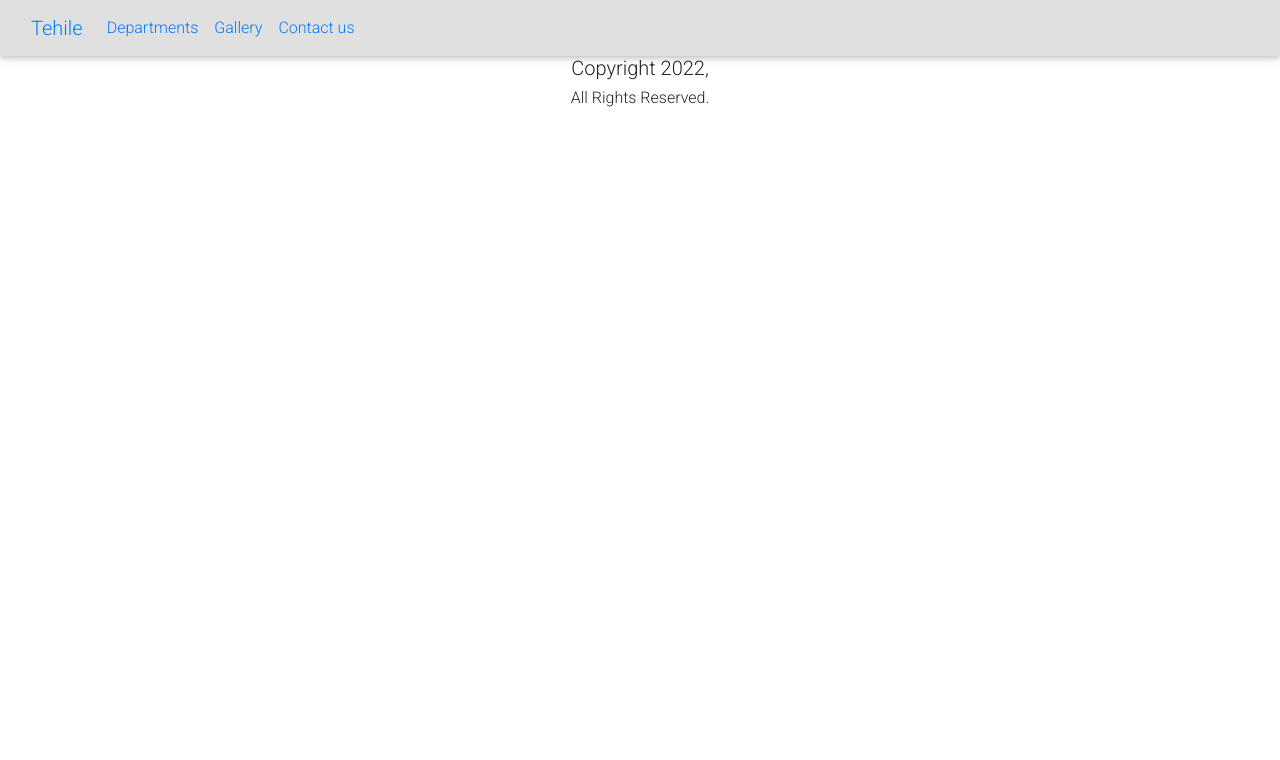
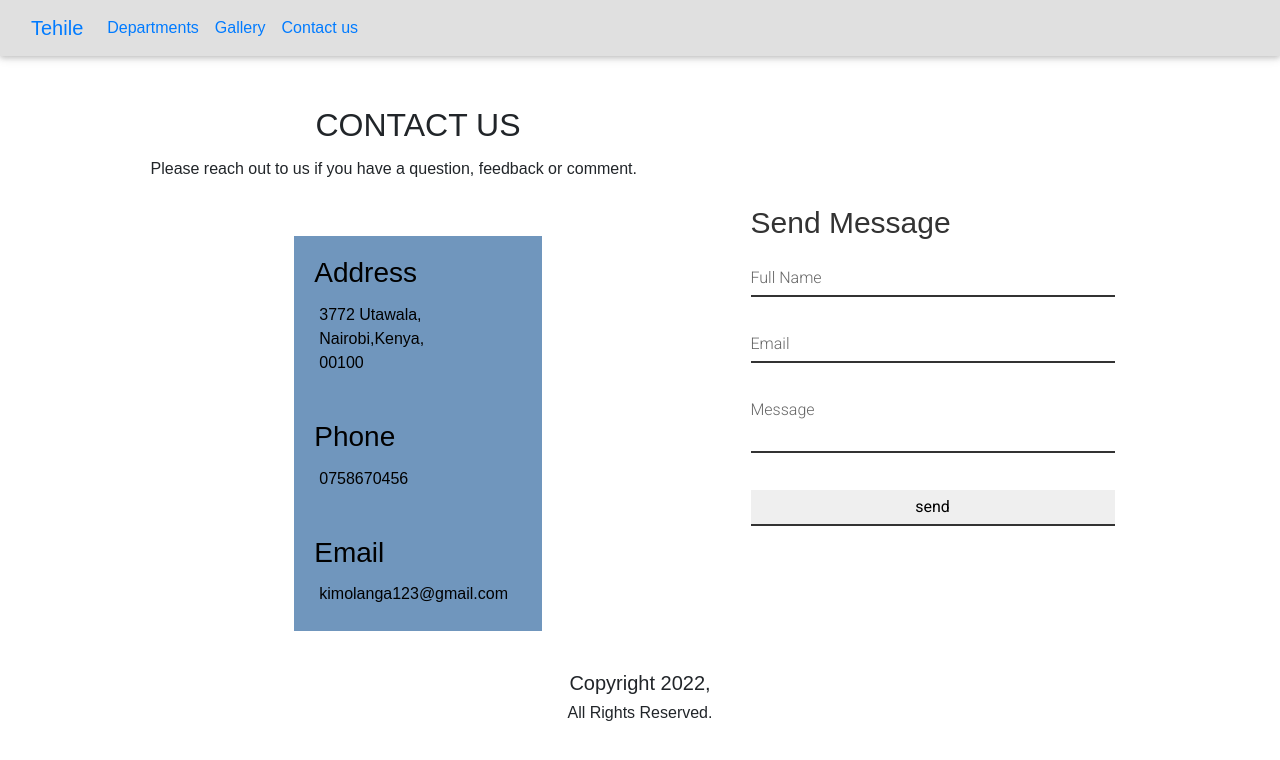
Before and after one commit to kim-olanga/Tehile, a Django app: page /contact/ in a window 1280 px wide. Shown: the top 760 px of the page. Run offline with Django 4.2, Linux system fonts and the light colour scheme; some libraries are stand-ins or nearby versions; some web fonts are replaced.

Commit message:
make use of some javascript in the contact us section

```diff
--- a/app/templates/contact.html
+++ b/app/templates/contact.html
@@ -1,6 +1,71 @@
 {% extends 'base.html'%}
+
 
 {% block content%}
 {{block.super}}
 
+<section class="container">
+  <div class="contactInfo">
+      <h2>CONTACT US</h2>
+      <p>Please reach out to us if you have a question, feedback or comment.</p>
+      <div class="container">
+          <div class="contactInfo">
+              <div class="box">
+                  <div class="text">
+                      <h3>Address</h3>
+                      <p>3772 Utawala, <br>Nairobi,Kenya, <br>00100</p>
+                  </div>
+              </div>
+              <div class="box">
+                  <div class="text">
+                      <h3>Phone</h3>
+                      <p>0758670456</p>
+                  </div>
+              </div>
+              <div class="box">
+                  <div class="text">
+                      <h3>Email</h3>
+                      <p>kimolanga123@gmail.com</p>
+                  </div>
+              </div>
+          </div>
+      </div>
+  </div>
+  <div class="contactForm">
+      <form id="submit">
+          <h2>Send Message</h2>
+          <div class="inputBox">
+              <input type="text" name="" required="required" id="name">
+              <span>Full Name</span>
+          </div>
+          <div class="inputBox">
+              <input type="text" name="" required="required" id="email">
+              <span>Email</span>
+          </div>
+          <div class="inputBox">
+              <textarea required="required" id="message"></textarea>
+              <span>Message</span>
+          </div>
+          <div class="inputBox">
+              <input type="submit" name="" value="send" id="submit">
+              <p id="output"></p>
+          </div>
+      </form>
+  </div>
+</section>
+
+<script>
+  $(function(){
+    $("#submit").submit(function(event){
+        event.preventDefault()
+        var message = `Thank you for the feedback`
+        $("#output").append(message)
+    });
+});
+   // AUTOMATIC YEAR UPDATE
+   let date = new Date().getFullYear();
+   let dateTag = document.getElementById("year");
+   dateTag.innerHTML = `Copyright © ${date}`;
+
+</script>
 {% endblock %}
--- a/static/style.css
+++ b/static/style.css
@@ -1,6 +1,166 @@
-h1, h2, h3, h4, h5, h6{
-  font-family: sans-serif 'Antonio';
+.h1,h2,h3,h4,h5,h6,a,li {
+  font-family: 'antonio', sans-serif;
 }
-p{
-  font-family: sans-serif 'Poppins';
+.p {
+  font-family: 'poppins', sans-serif;
 }
+.contact {
+  position: relative;
+  min-height: 100vh;
+  padding: 50px 100px;
+  display: flex;
+  justify-content: center;
+  align-items: center;
+  flex-direction: column;
+}
+.contact .content {
+  max-width: 800px;
+  text-align: center;
+}
+.contact .content h2 {
+  font-family: 'antonio', sans-serif;
+  font-size: 36px;
+  font-weight: 500;
+  color: white;
+}
+.contact .content p {
+  font-family: 'poppins', sans-serif;
+  font-weight: 300;
+}
+.container {
+  width: 100%;
+  display: flex;
+  justify-content: center;
+  align-items: center;
+  margin-top: 30px;
+}
+.container .contactInfo {
+  width: 50%;
+  display: flex;
+  flex-direction: column;
+  padding: 5px;
+  margin: 15px;
+  border-radius: 10px;
+}
+.container .contactInfo h2 {
+  font-family: 'antonio', sans-serif;
+  text-align: center;
+}
+.container .contactInfo p {
+  font-family: 'poppins', sans-serif;
+  margin: 5px;
+}
+.container .contactInfo .box {
+  position: relative;
+  padding: 20px 0;
+  display: flex;
+  background: #7096bd;
+}
+.container .contactInfo .box .text {
+  display: flex;
+  margin-left: 20px;
+  font-size: 16px;
+  color: black;
+  flex-direction: column;
+  font-weight: 300;
+  border-radius: 10px;
+}
+.container .contactInfo .box .text h3 {
+  font-family: 'antonio', sans-serif;
+  font-weight: 500;
+  color: black;
+}
+.contactForm {
+  width: 40%;
+  padding: 40px;
+  background: #fff;
+}
+.contactForm h2 {
+  font-family: 'antonio', sans-serif;
+  font-size: 30px;
+  color: #333;
+  font-weight: 500;
+}
+.contactForm .inputBox {
+  position: relative;
+  width: 100%;
+  margin-top: 10px;
+}
+.contactForm .inputBox input,
+.contactForm .inputBox textarea {
+  width: 100%;
+  padding: 5px 0;
+  font-size: 16px;
+  margin: 10px 0;
+  border: none;
+  border-bottom: 2px solid #333;
+  outline: none;
+  resize: none;
+}
+.contactForm .inputBox span {
+  position: absolute;
+  left: 0;
+  padding: 5px 0;
+  font-size: 16px;
+  margin: 10px 0;
+  pointer-events: none;
+  transition: 0.5s;
+  color: #666;
+}
+.contactForm .inputBox input:focus ~ span,
+.contactForm .inputBox input:valid ~ span,
+.contactForm .inputBox textarea:focus ~ span,
+.contactForm .inputBox textarea:valid ~ span{
+  color: #e91e63;
+  font-size: 12px;
+  transform: translateY(-20px);
+}
+.contact .inputBox input[type="submit"] {
+  width: 100px;
+  background: #333;
+  color: #fff;
+  border: none;
+  cursor: pointer;
+  padding: 10px;
+  font-size: 18px;
+}
+@media (max-width: 991px) {
+  .contact {
+      padding: 50px;
+  }
+  .container {
+      flex-direction: column;
+  }
+  .container .contactInfo {
+      margin-bottom: 40px;
+  }
+  .container .contactInfo,
+  .contactForm {
+      width: 100%;
+  }
+}
+/* FOOTER STYLING */
+footer{
+  background-color: #b5d9ff;
+  text-align: left;
+  color: #000000;
+}
+footer li{
+  list-style: none;
+}
+footer a{
+  text-decoration: none;
+  color: #000000;
+}
+footer .btn{
+  margin-top: 1%;
+  background-color: #2364AA;
+  padding: 2%;
+  font-family: 'Poppins', sans-serif;;
+}
+footer .btn:hover{
+  background-color: #2364aab2;
+}
+.form{
+  padding-top: 1.5%;
+}
```
Also changed, not shown: README.md.
